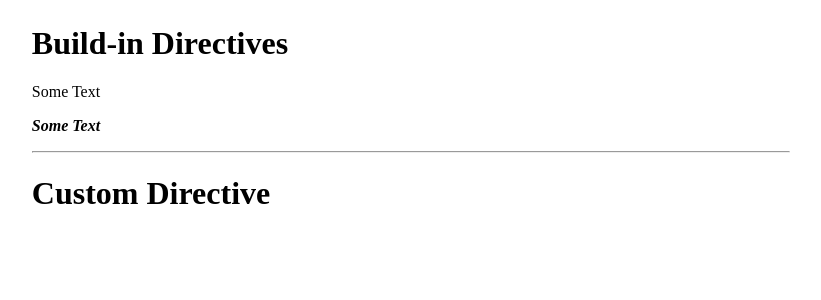
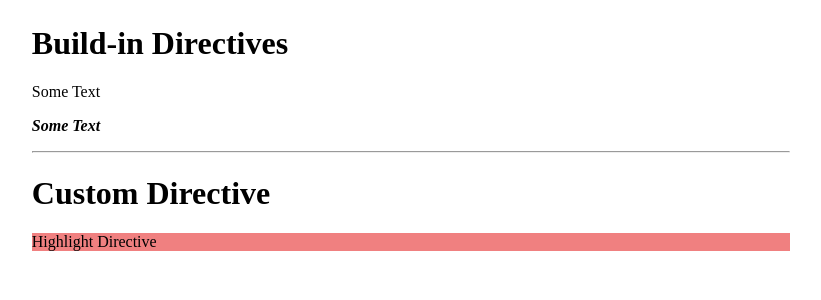
Before and after one commit to imganjgahi/VueTraining, a Vue app in the folder apps/cli/project/: page / in a window 1280 px wide. Shown: the top 300 px of the page, without its empty margins (229-1050 px from the left). Built offline with nearby package versions, Linux system fonts and the light colour scheme.

Commit message:
basic custom directive

```diff
--- a/apps/cli/project/src/components/Directives/Directives.vue
+++ b/apps/cli/project/src/components/Directives/Directives.vue
@@ -5,7 +5,7 @@
         <p v-html="'<b><i> Some Text  </i></b>'"></p>
         <hr>
         <h1>Custom Directive</h1>
-        <p></p>
+        <p v-highlight> Highlight Directive</p>
     </div>
 </template>
 
--- a/apps/cli/project/src/main.js
+++ b/apps/cli/project/src/main.js
@@ -4,6 +4,12 @@ import App from './App.vue'
 Vue.config.productionTip = false
 export const eventBus = new Vue()
 
+Vue.directive("highlight", {
+  bind(el, binding, vnode){
+    el.style.backgroundColor = "lightcoral",
+    console.log(binding, vnode)
+  }
+})
 new Vue({
   render: h => h(App),
 }).$mount('#app')
```
